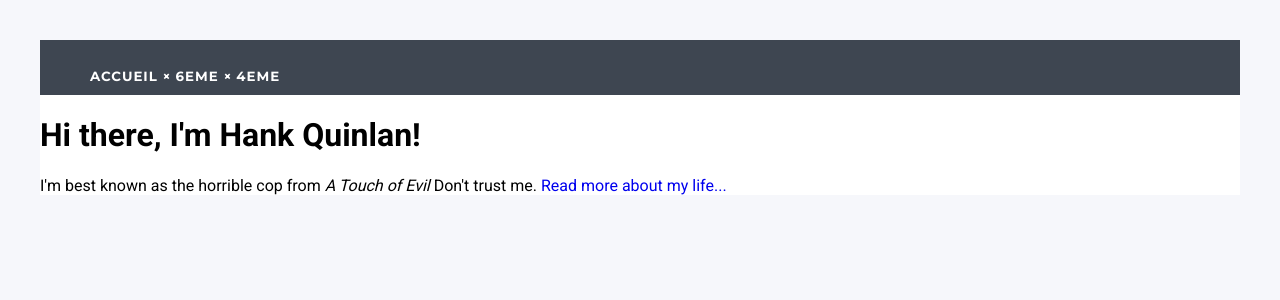
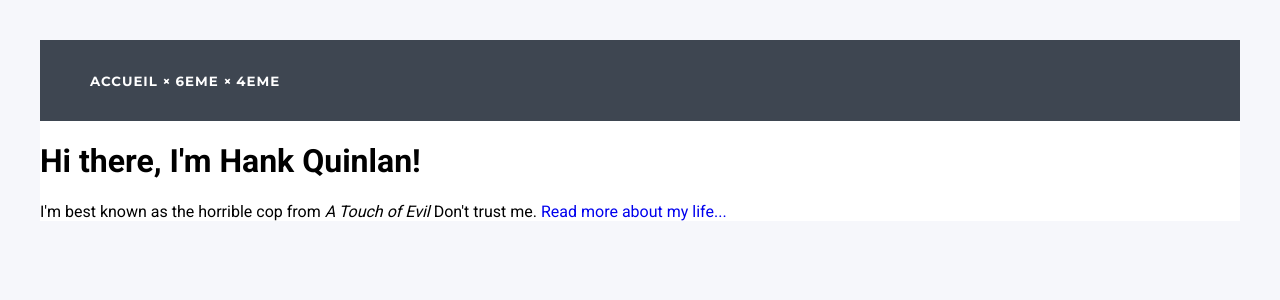
Before and after one commit to DangSinslay/DangSinslay.github.io, a Jekyll site: the page built from index.html, in a window 1280 px wide. Shown: the top 300 px of the page. Built offline with Jekyll 4.4.1, drawn with Linux system fonts in a browser that asks for light colours.

Commit message:
Update main.css

```diff
--- a/css/main.css
+++ b/css/main.css
@@ -32,8 +32,7 @@ header {
 
 nav {
 	background: #3E4651;
-	height: 35px;
-	padding: 10px;
+	padding: 15px 10px;
 }
 
 nav ul li {
```
